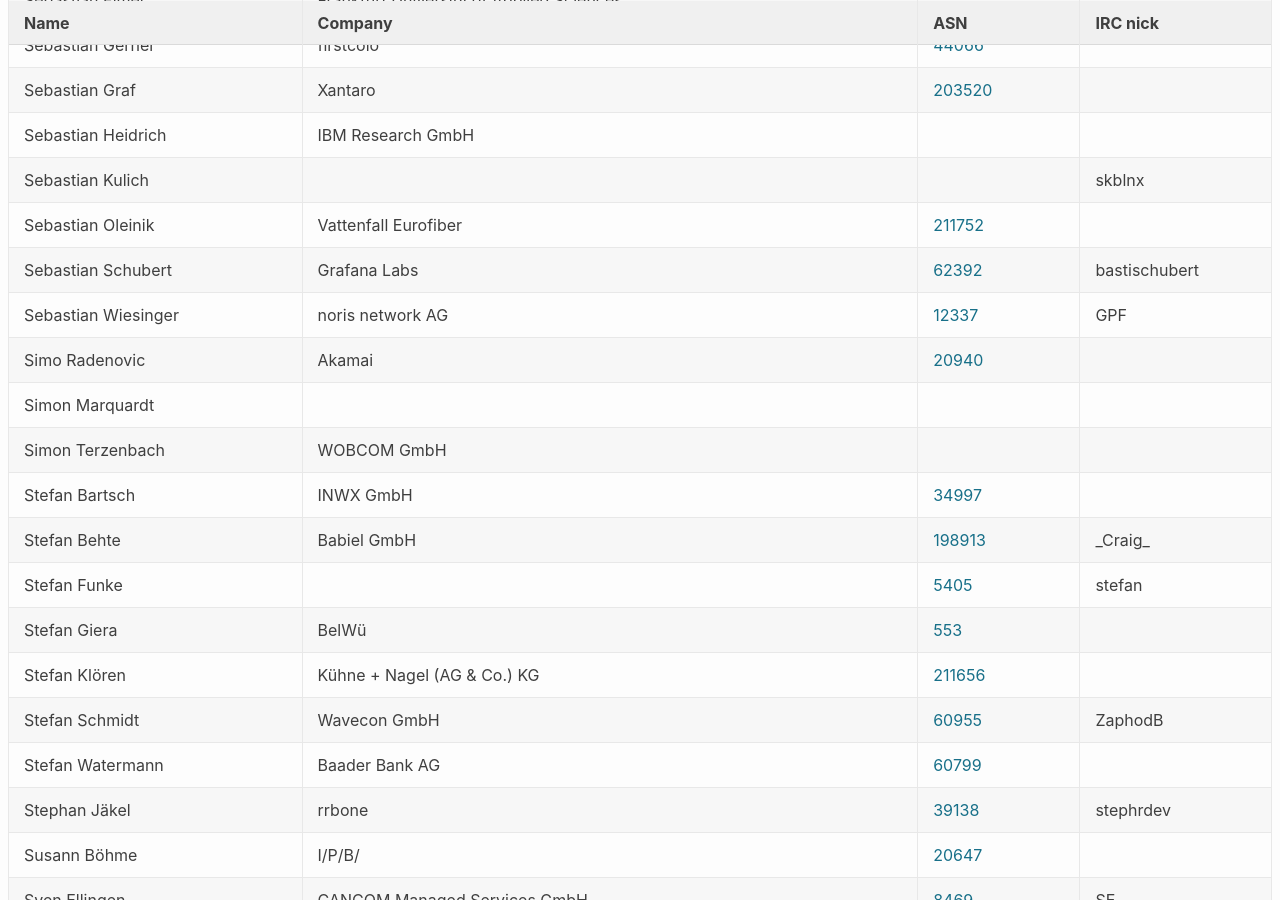
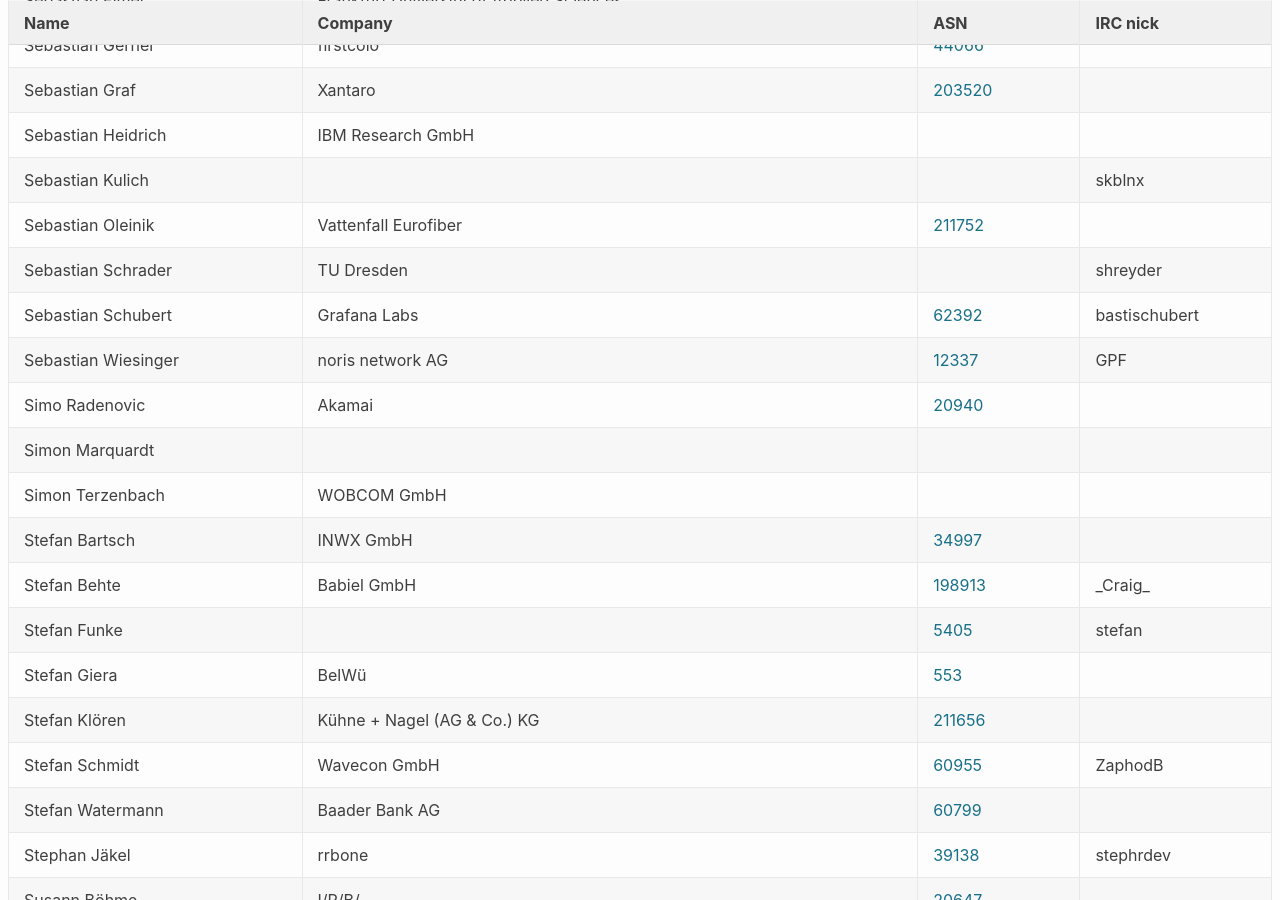
Before and after one commit to denog/pretix-attendeelist, a Jekyll site: the page built from denog15/index.md, in a window 1280 px wide and 900 px high, scrolled down 9964 px. Built offline with Jekyll 4.4.1, drawn with Linux system fonts in a browser that asks for light colours.

Commit message:
Latest data: Thu Oct 12 12:53:24 UTC 2023

```diff
--- a/_data/attendees_denog15_onsite.json
+++ b/_data/attendees_denog15_onsite.json
@@ -1338,6 +1338,12 @@
     "asn": "211752"
   },
   {
+    "name": "Sebastian Schrader",
+    "company": "TU Dresden",
+    "irc": "shreyder",
+    "asn": null
+  },
+  {
     "name": "Sebastian Schubert",
     "company": "Grafana Labs",
     "irc": "bastischubert",
```
